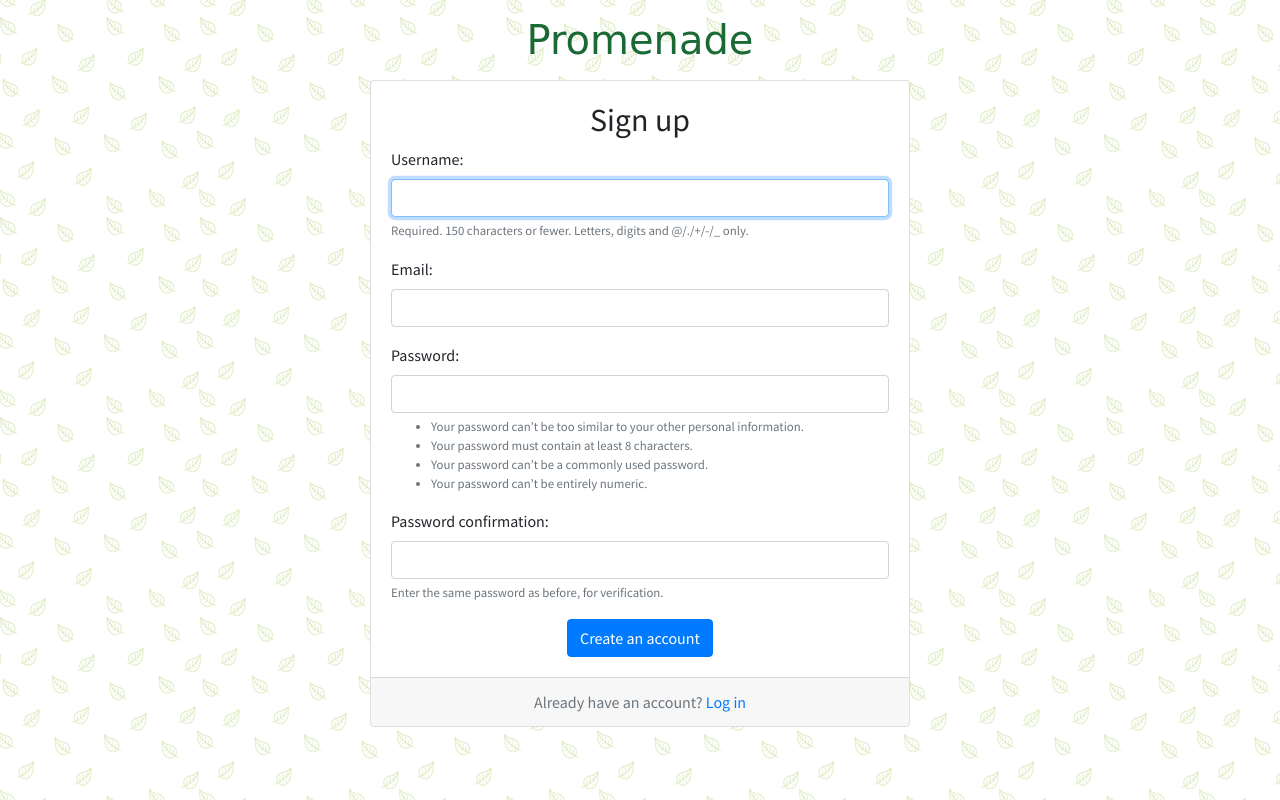
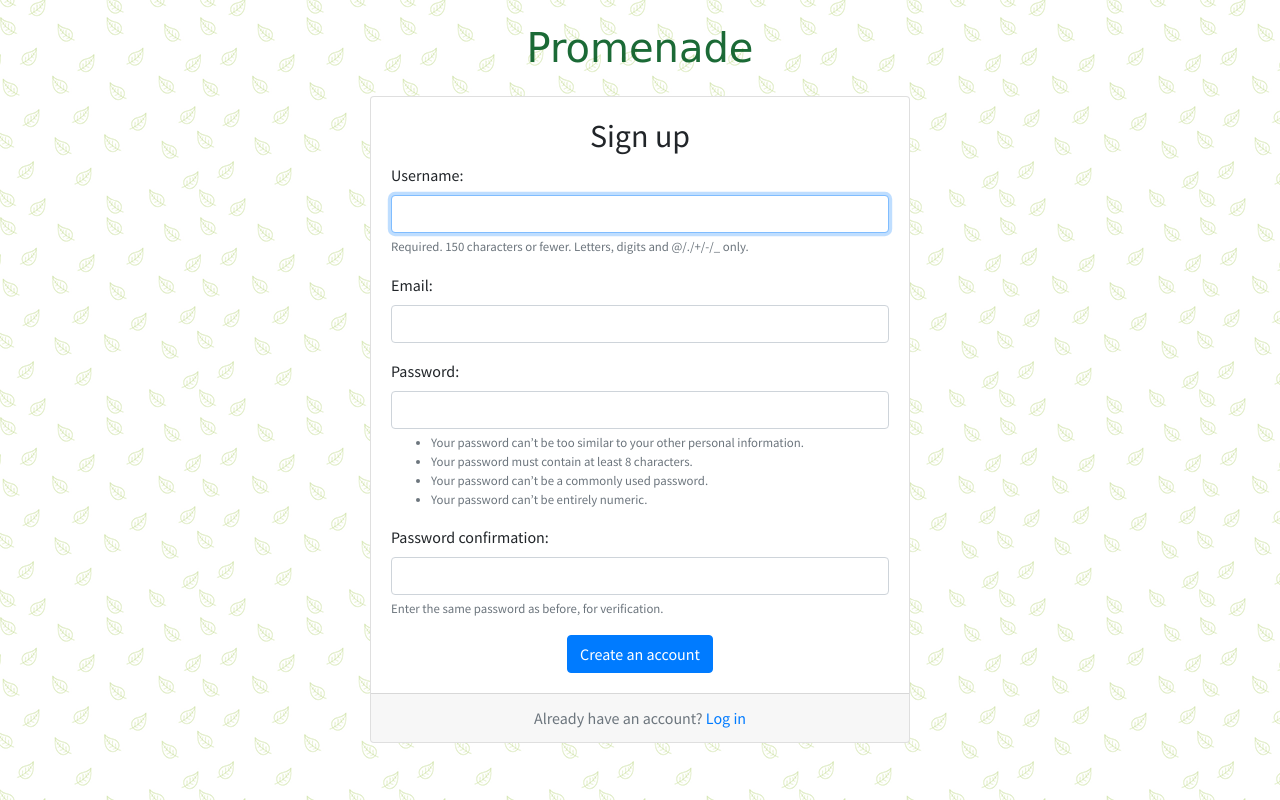
Before and after one commit to sonyasha/promenade, a Django app: page /account/signup/ in a window 1280 px wide. Run offline with Django 3.2, Linux system fonts and the light colour scheme; some libraries are stand-ins or nearby versions; some web fonts are replaced.

Commit message:
fixed templates

```diff
--- a/templates/includes/form.html
+++ b/templates/includes/form.html
@@ -1,4 +1,12 @@
 {% load widget_tweaks %}
+
+{% if form.non_field_errors %}
+  <div class="alert alert-danger" role="alert">
+    {% for error in form.non_field_errors %}
+      <p{% if forloop.last %} class="mb-0"{% endif %}>{{ error }}</p>
+    {% endfor %}
+  </div>
+{% endif %}
 
 {% for field in form %}
     <div class="form-group">
--- a/templates/users/base_users.html
+++ b/templates/users/base_users.html
@@ -3,7 +3,7 @@
 {% load static %}
 
 {% block stylesheet %}
-  <link rel="stylesheet" href="{% static 'css/accounts.css' %}">
+  <link rel="stylesheet" href="{% static 'css/users.css' %}">
 {% endblock %}
 
 {% block body %}
--- a/templates/users/login.html
+++ b/templates/users/login.html
@@ -2,7 +2,7 @@
 
 {% block title %}Log in to Promenade{% endblock %}
 
-{% block body %}
+
 {% block content %}
     <div class="row justify-content-center">
         <div class="col-lg-4 col-md-6 col-sm-8">
@@ -27,4 +27,3 @@
         </div>
     </div>
 {% endblock %}
-{% endblock %}
--- a/templates/users/signup.html
+++ b/templates/users/signup.html
@@ -1,16 +1,8 @@
-{% extends 'base.html' %}
+{% extends 'users/base_users.html' %}
 
-{% load static %}
 
-{% block stylesheet %}
-    <link rel="stylesheet" href="{% static 'css/users.css' %}">
-{% endblock %}
 
-{% block body %}
-    <div class="container">
-        <h1 class="text-center logo my-3">
-            <a href="{% url 'districts' %}">Promenade</a>
-        </h1>
+{% block content %}
     <div class="row justify-content-center">
         <div class="col-lg-6 col-md-8 col-sm-12">
             <div class="card">
@@ -30,5 +22,4 @@
             </div>
         </div>
     </div>
-    </div>
 {% endblock %}
```
Lines whose indentation alone changed are shown as unchanged.
